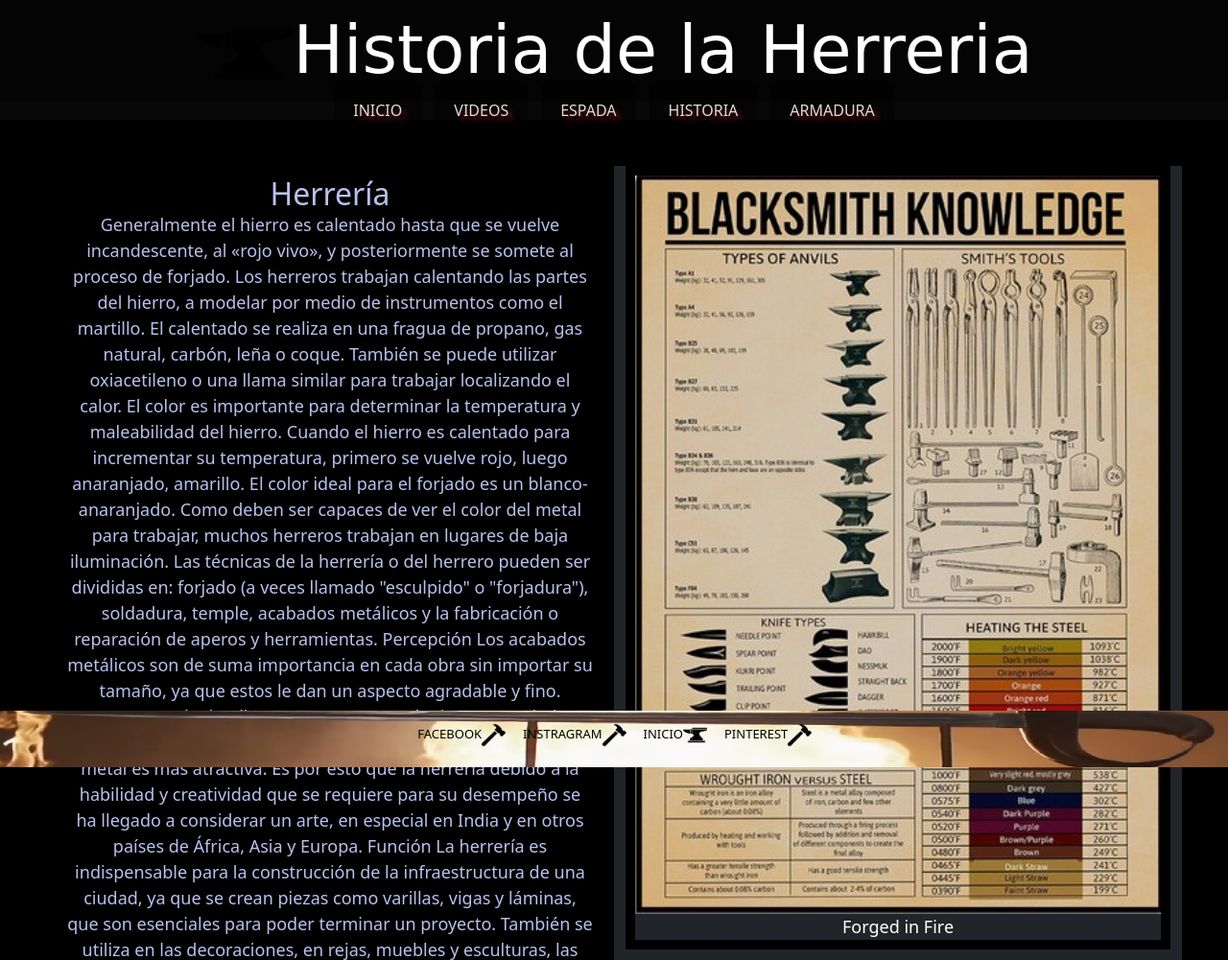
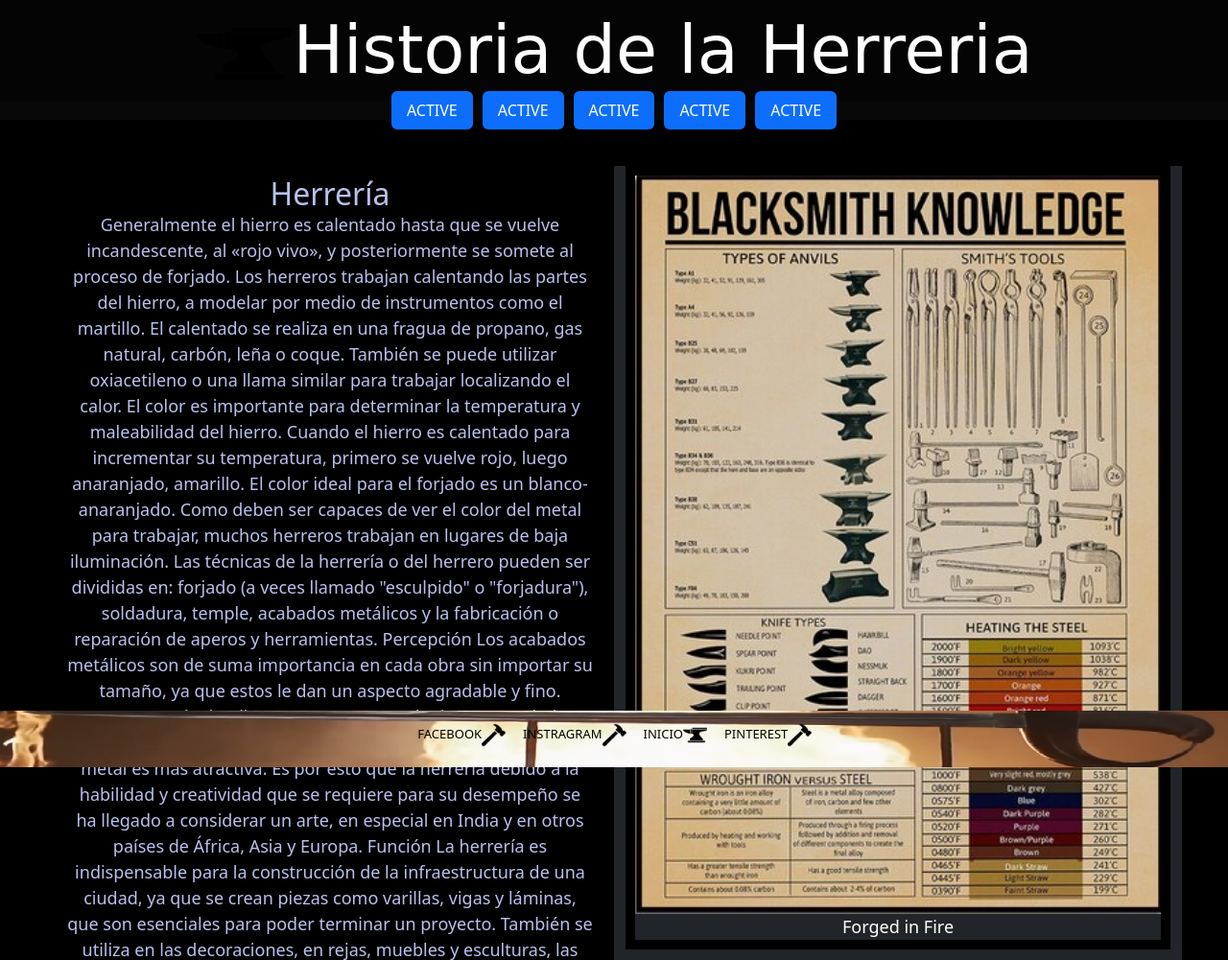
Before and after one commit to Saucedo-e-victor/forge, a website: page index.html in a window 1280 px wide. Shown: the top 1001 px of the page at 96% size. Drawn offline with Linux system fonts and the light colour scheme; a web font is replaced by a local one.

Commit message:
versionbeta11

```diff
--- a/index.html
+++ b/index.html
@@ -23,21 +23,22 @@
 
         <nav class="header2">
                 <ul class="nav">
+                        <ul class="nav nav-pills">
                                 <li class="nav-item">
-                                <a href="" button type="button" class="link btn-dark">Inicio</a>
+                                  <a class="nav-link active" aria-current="page" href="/index.html">Active</a>
                                 </li>
                                 <li class="nav-item">
-                                <a href="./page/videos.html" button type="button" class="link btn-dark">Videos</a>
+                                        <a class="nav-link active" aria-current="page" href="./page/espadas.html">Active</a>
+                                <li class="nav-item">
+                                        <a class="nav-link active" aria-current="page" href="./page/videos.html">Active</a>
                                 </li>
                                 <li class="nav-item">
-                                <a href="./page/espadas.html" button type="button" class="link btn-dark">Espada</a>
+                                        <a class="nav-link active" aria-current="page" href="./page/historia.html">Active</a>
                                 </li>
                                 <li class="nav-item">
-                                <a href="./page/historia.html" button type="button" class="link btn-dark">Historia</a>
+                                        <a class="nav-link active" aria-current="page" href="./page/armaduras.html">Active</a>
                                 </li>
-                        <li class="nav-item">
-                                <a href="./page/armaduras.html" button type="button" class="link btn-dark">Armadura</a>
-                        </li>
+                              </ul>
                 </ul>
                 </nav>
         </div>
```
Lines whose indentation alone changed are shown as unchanged.
